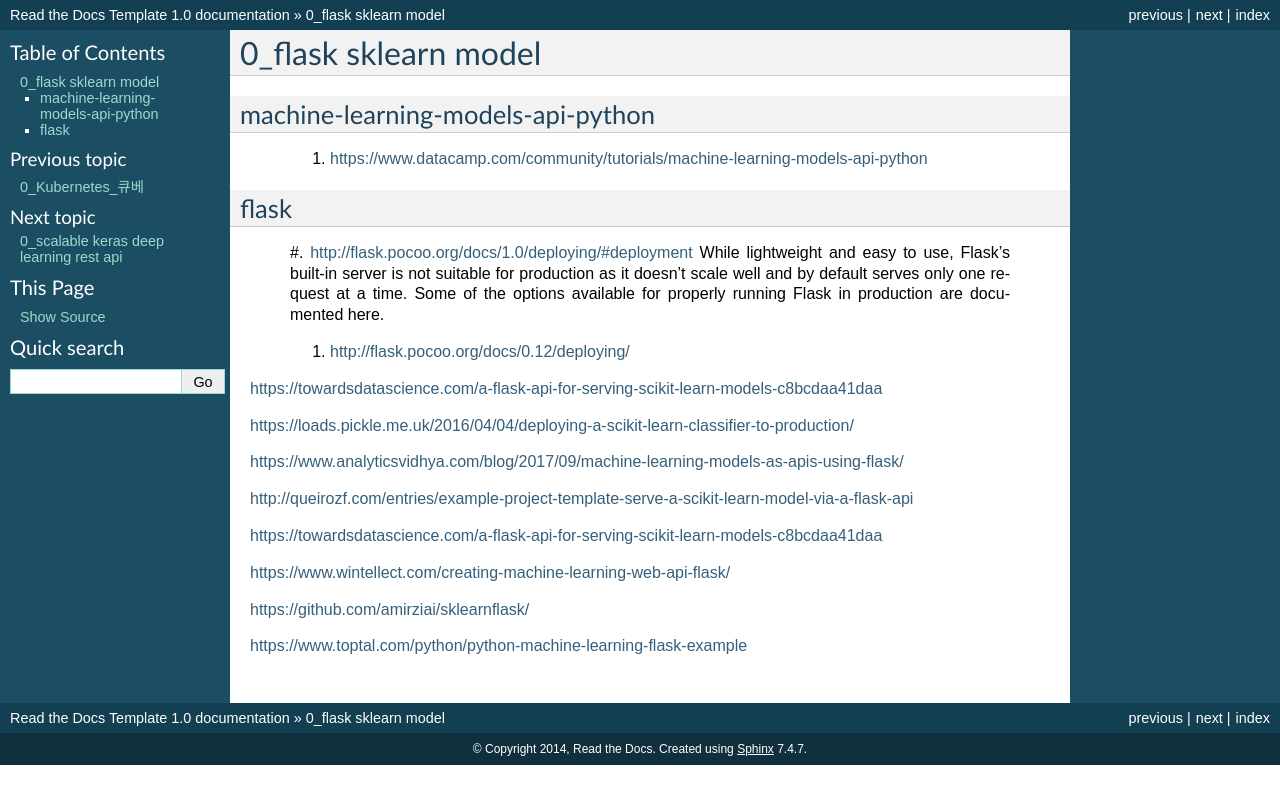
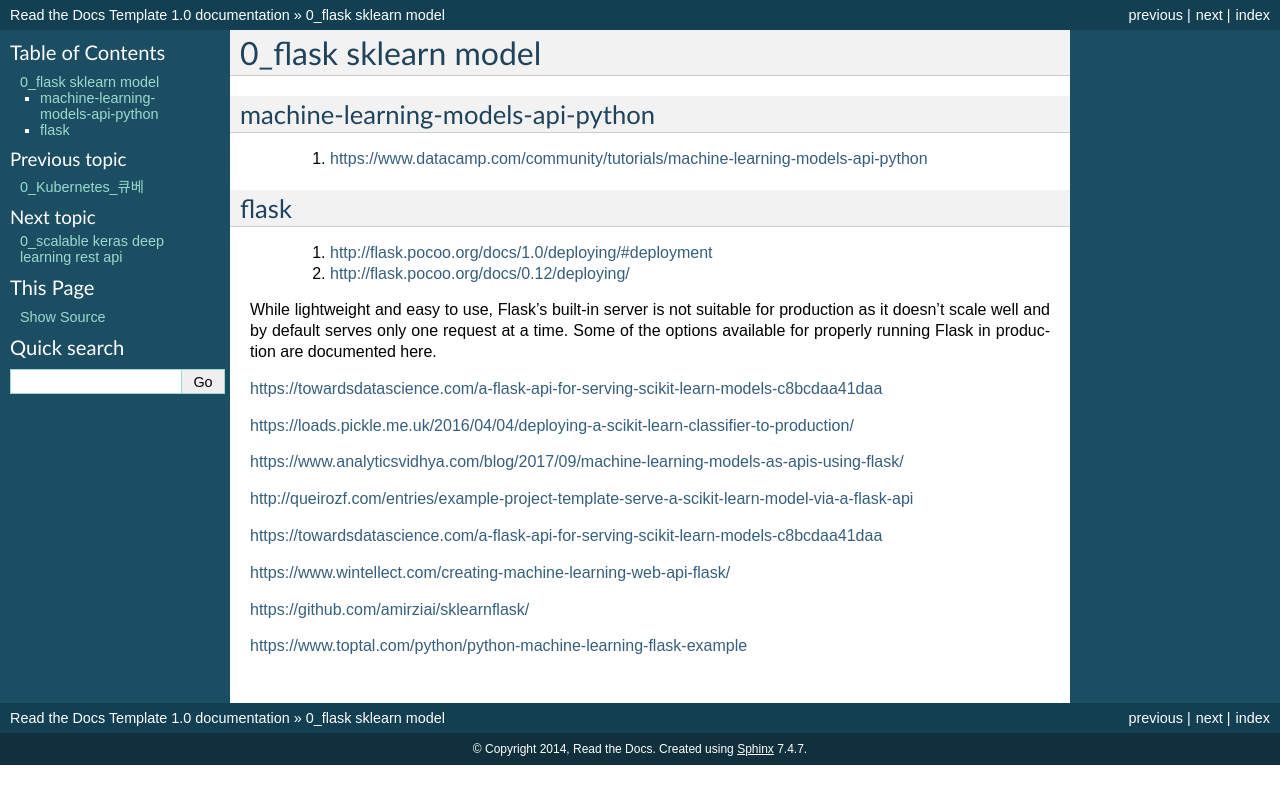
Before and after one commit to smart1004/ReadTheDocs, a Sphinx documentation site: the page built from docs/0_flask_sklearn_model.rst, in a window 1280 px wide. Shown: the top 804 px of the page. Built offline with Sphinx 7.4.7, drawn with Linux system fonts in a browser that asks for light colours.

Commit message:
Update 0_flask_sklearn_model.rst

```diff
--- a/docs/0_flask_sklearn_model.rst
+++ b/docs/0_flask_sklearn_model.rst
@@ -12,9 +12,10 @@ machine-learning-models-api-python
 flask
 --------
  #. http://flask.pocoo.org/docs/1.0/deploying/#deployment
- While lightweight and easy to use, Flask’s built-in server is not suitable for production as it doesn’t scale well and by default serves only one request at a time. Some of the options available for properly running Flask in production are documented here.
 
  #. http://flask.pocoo.org/docs/0.12/deploying/
+
+While lightweight and easy to use, Flask’s built-in server is not suitable for production as it doesn’t scale well and by default serves only one request at a time. Some of the options available for properly running Flask in production are documented here.
 
 
 https://towardsdatascience.com/a-flask-api-for-serving-scikit-learn-models-c8bcdaa41daa
```
